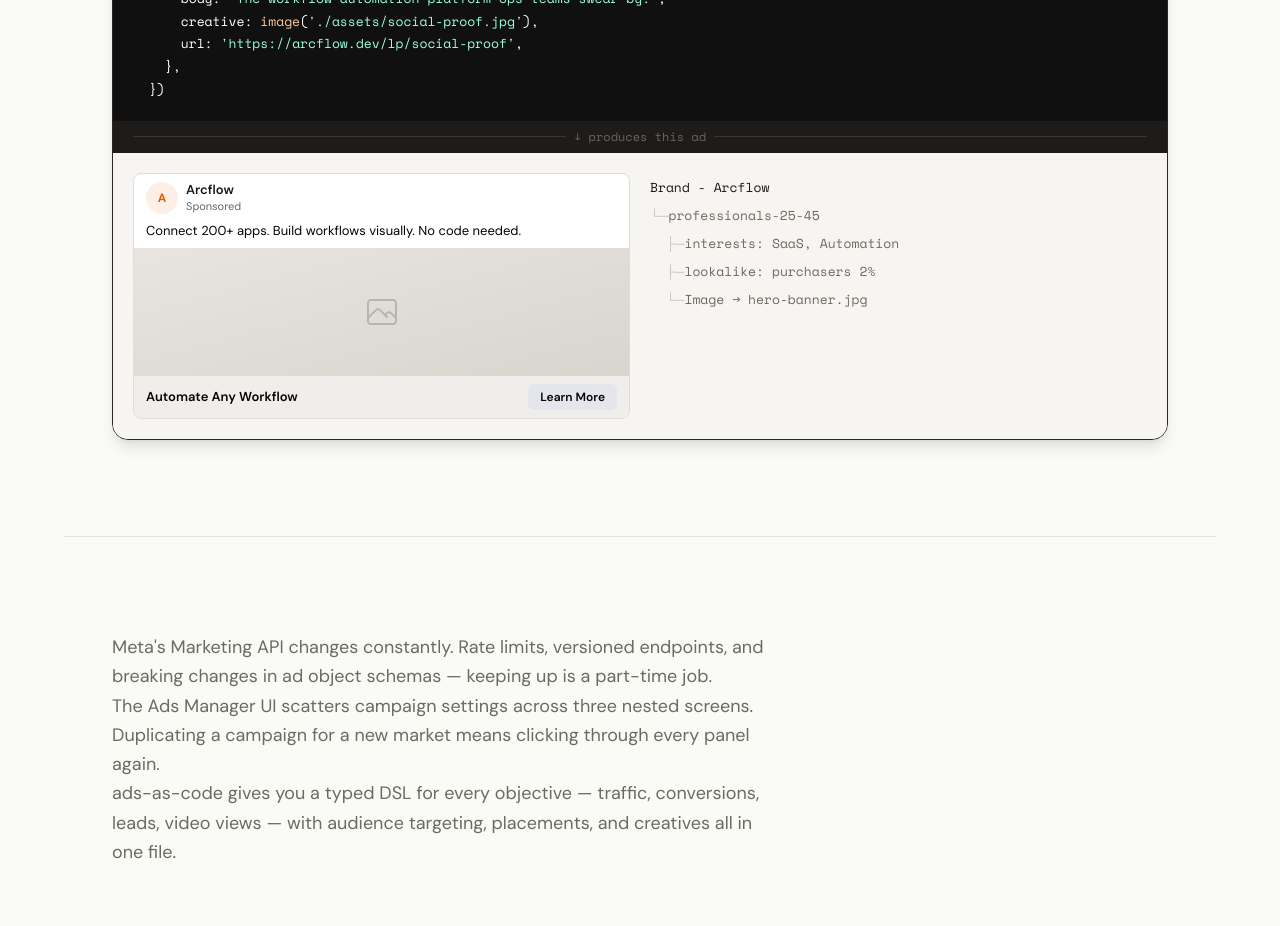
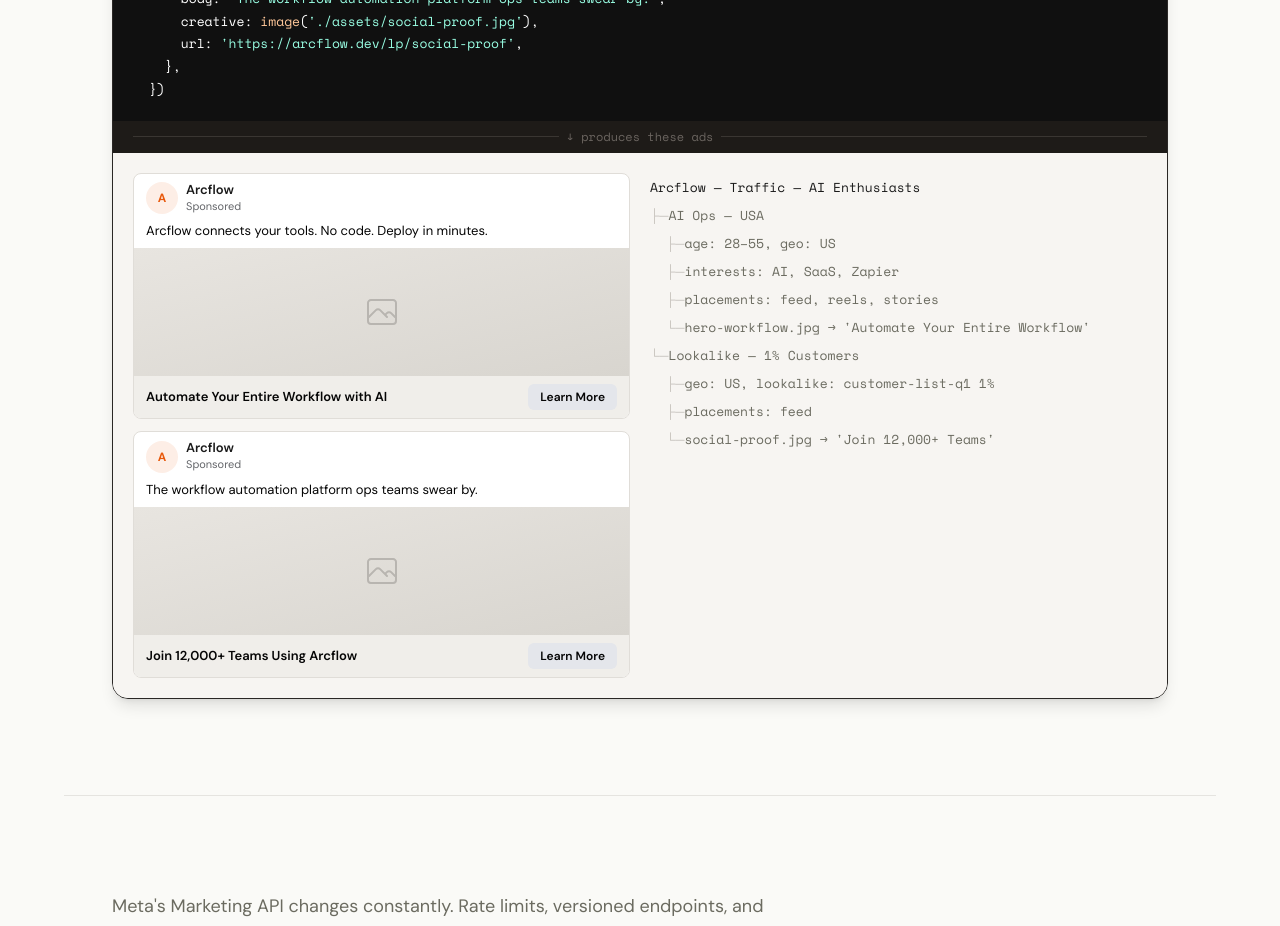
Before and after one commit to upspawn/ads-as-code-website, a Next.js app: page /features/meta-ads in a window 1280 px wide. Shown: the part 860-1786 px from the top of the page. Built offline with nearby package versions, Linux system fonts and the light colour scheme.

Commit message:
fix: match all ad previews and campaign trees to their actual code snippets

```diff
--- a/app/features/google-ads/page.tsx
+++ b/app/features/google-ads/page.tsx
@@ -21,6 +21,7 @@
     "Search campaigns without the gRPC nightmares. Type-safe builders, branded types, and dependency-ordered mutations.",
 };
 
+// Matches the heroCode snippet exactly
 const fullTree: TreeNode = {
   label: "Brand - Arcflow",
   type: "campaign",
@@ -29,14 +30,11 @@
       label: "core-keywords",
       type: "adgroup",
       children: [
-        { label: "workflow automation [exact]", type: "keyword" },
-        { label: "ai automation tool [exact]", type: "keyword" },
-        { label: "automate workflows [broad]", type: "keyword" },
-        { label: "RSA → 3 headlines, 2 descriptions", type: "ad" },
+        { label: "arcflow [exact]", type: "keyword" },
+        { label: "ai workflow automation [phrase]", type: "keyword" },
+        { label: "RSA → 3 headlines, 1 description", type: "ad" },
       ],
     },
-    { label: "Sitelinks (3)", type: "extension" },
-    { label: "Callouts (3)", type: "extension" },
   ],
 };
 
@@ -57,14 +55,8 @@
           <div className="grid md:grid-cols-2 gap-5">
             <GoogleAdPreview
               headlines={["Automate Any Workflow", "AI-Powered", "Free Trial"]}
-              descriptions={["Connect 200+ apps. Ship workflows in minutes.", "Teams save 12 hrs/week on average."]}
+              descriptions={["Connect 200+ apps. Ship workflows in minutes."]}
               url="https://arcflow.dev"
-              sitelinks={[
-                { title: "See Pricing" },
-                { title: "Integrations" },
-                { title: "Templates" },
-              ]}
-              callouts={["No Credit Card", "SOC 2 Certified", "99.9% Uptime"]}
             />
             <CampaignTree tree={fullTree} />
           </div>
--- a/app/features/meta-ads/page.tsx
+++ b/app/features/meta-ads/page.tsx
@@ -21,17 +21,28 @@
     "Facebook and Instagram campaigns that live in git. Objective-typed builders, lookalike audiences, and placement control.",
 };
 
+// Matches the heroCode snippet exactly
 const metaTree: TreeNode = {
-  label: "Brand - Arcflow",
+  label: "Arcflow — Traffic — AI Enthusiasts",
   type: "campaign",
   children: [
     {
-      label: "professionals-25-45",
+      label: "AI Ops — USA",
       type: "adset",
       children: [
-        { label: "interests: SaaS, Automation", type: "keyword" },
-        { label: "lookalike: purchasers 2%", type: "keyword" },
-        { label: "Image → hero-banner.jpg", type: "creative" },
+        { label: "age: 28–55, geo: US", type: "keyword" },
+        { label: "interests: AI, SaaS, Zapier", type: "keyword" },
+        { label: "placements: feed, reels, stories", type: "keyword" },
+        { label: "hero-workflow.jpg → 'Automate Your Entire Workflow'", type: "creative" },
+      ],
+    },
+    {
+      label: "Lookalike — 1% Customers",
+      type: "adset",
+      children: [
+        { label: "geo: US, lookalike: customer-list-q1 1%", type: "keyword" },
+        { label: "placements: feed", type: "keyword" },
+        { label: "social-proof.jpg → 'Join 12,000+ Teams'", type: "creative" },
       ],
     },
   ],
@@ -40,7 +51,6 @@
 export default function MetaAdsPage() {
   return (
     <>
-      {/* Hero as CodeToResult */}
       <section className="px-6 md:px-12 pt-12 md:pt-20 pb-16 md:pb-24 max-w-6xl mx-auto">
         <FadeIn>
           <h1 className="font-heading text-4xl sm:text-5xl md:text-6xl font-bold tracking-tight leading-[1.08] mb-4">
@@ -50,14 +60,22 @@
             Facebook and Instagram campaigns that live in git. Typed objectives, rich targeting, version-controlled creatives.
           </p>
         </FadeIn>
-        <CodeToResult code={heroCode} label="produces this ad" delay={150}>
+        <CodeToResult code={heroCode} label="produces these ads" delay={150}>
           <div className="grid md:grid-cols-2 gap-5 items-start">
-            <MetaAdPreview
-              pageName="Arcflow"
-              primaryText="Connect 200+ apps. Build workflows visually. No code needed."
-              headline="Automate Any Workflow"
-              cta="Learn More"
-            />
+            <div className="space-y-3">
+              <MetaAdPreview
+                pageName="Arcflow"
+                primaryText="Arcflow connects your tools. No code. Deploy in minutes."
+                headline="Automate Your Entire Workflow with AI"
+                cta="Learn More"
+              />
+              <MetaAdPreview
+                pageName="Arcflow"
+                primaryText="The workflow automation platform ops teams swear by."
+                headline="Join 12,000+ Teams Using Arcflow"
+                cta="Learn More"
+              />
+            </div>
             <CampaignTree tree={metaTree} />
           </div>
         </CodeToResult>
```
